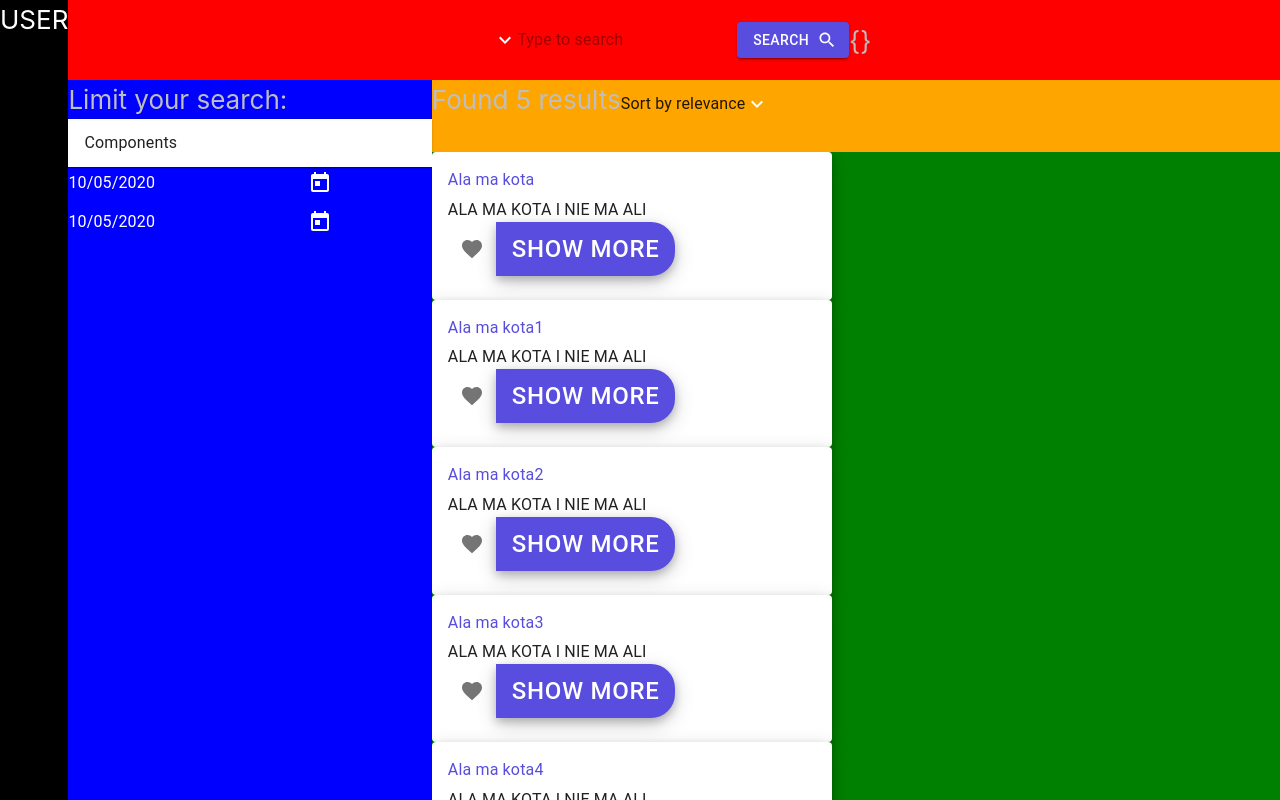
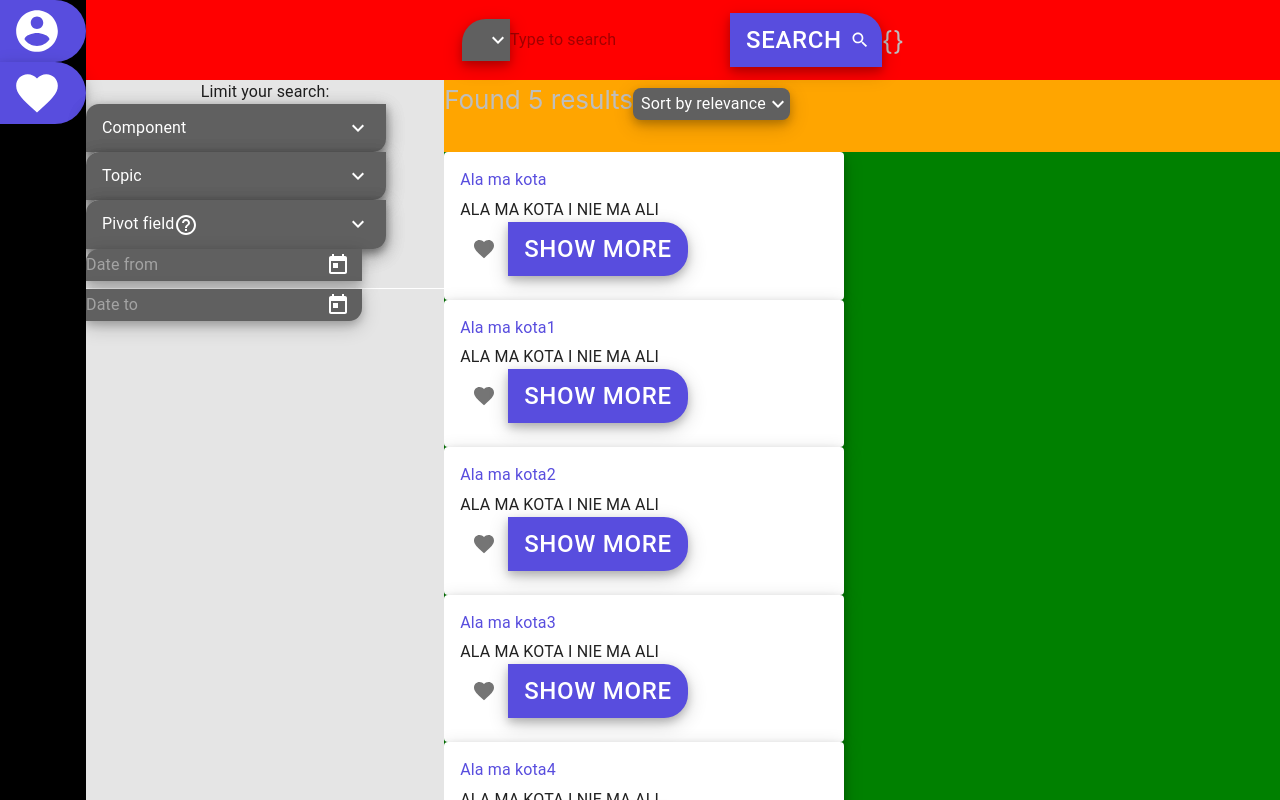
Before and after one commit to MichalKarol/SWI, a React (Create React App) app in the folder frontend/: page /search in a window 1280 px wide. Built offline with nearby package versions, Linux system fonts and the light colour scheme.

Commit message:
new components, changes

```diff
--- a/frontend/src/components/DateField.jsx
+++ b/frontend/src/components/DateField.jsx
@@ -14,23 +14,60 @@ const StyledTodayIcon = withStyles({
   },
 })(Today);
 
-export function DateField(props) {
-  const [value, setValue] = useState(undefined);
+const StyledUpperDate = withStyles({
+    root: {
+        backgroundColor: "#606060",
+        borderRadius: "0.5em 0 0 0",
+        boxShadow: '0 4px 8px 0 rgba(0, 0, 0, 0.2), 0 6px 20px 0 rgba(0, 0, 0, 0.19)',
+    },
+})(KeyboardDatePicker);
+
+const StyledLowerDate = withStyles({
+    root: {
+        backgroundColor: "#606060",
+        borderRadius: "0 0 0.5em 0",
+        boxShadow: '0 4px 8px 0 rgba(0, 0, 0, 0.2), 0 6px 20px 0 rgba(0, 0, 0, 0.19)',
+    },
+})(KeyboardDatePicker);
+
+export function UpperDateField(props) {
+    const [value, setValue] = useState(null);
     return (
         <MuiPickersUtilsProvider utils={DateFnsUtils}>
-      <KeyboardDatePicker
+            <StyledUpperDate
                 disableToolbar
                 variant="inline"
                 format="dd/MM/yyyy"
                 value={value}
-        placeholder={props.palceholder}
+                placeholder={props.placeholder}
                 onChange={(date) => setValue(date)}
                 InputProps={{
                     disableUnderline: true,
-          style: { color: "#fff" },
+                    style: {color: "#fff"},
                 }}
-        keyboardIcon={<StyledTodayIcon />}
+                keyboardIcon={<StyledTodayIcon/>}
             />
         </MuiPickersUtilsProvider>
     );
 }
+
+export function LowerDateField(props) {
+    const [value, setValue] = useState(null);
+    return (
+        <MuiPickersUtilsProvider utils={DateFnsUtils}>
+            <StyledLowerDate
+                disableToolbar
+                variant="inline"
+                format="dd/MM/yyyy"
+                value={value}
+                placeholder={props.placeholder}
+                onChange={(date) => setValue(date)}
+                InputProps={{
+                    disableUnderline: true,
+                    style: {color: "#fff"},
+                }}
+                keyboardIcon={<StyledTodayIcon/>}
+            />
+        </MuiPickersUtilsProvider>
+    );
+}
--- a/frontend/src/components/Dropdown.jsx
+++ b/frontend/src/components/Dropdown.jsx
@@ -2,17 +2,9 @@ import React, { useState } from "react";
 import {
   Select,
   MenuItem,
-  Typography,
-  ExpansionPanel,
-  ExpansionPanelDetails,
-  ExpansionPanelSummary,
-  FormControlLabel,
-  Checkbox,
-  Divider,
 } from "@material-ui/core";
 import { ExpandMore } from "@material-ui/icons";
 import withStyles from "@material-ui/core/styles/withStyles";
-import styled from "styled-components";
 
 const WhiteExpandMoreIcon = withStyles({
   root: {
@@ -51,7 +43,7 @@ export function Dropdown(props) {
   );
 }
 
-export const StyledDropdown = withStyles({
+export const StyledFieldDropdown = withStyles({
   root: {
     borderRadius: "1em 0 0 0 !important",
     backgroundColor: "#606060 !important",
@@ -64,71 +56,13 @@ export const StyledDropdown = withStyles({
   },
 })(Dropdown);
 
-const CheckboxContainer = styled.div`
-  display: flex;
-  flex-direction: column;
-  justify-content: center;
-  height: auto;
-`;
-
-// const Panel = withStyles({
-//   root: {
-//     "&:not(:last-child)": {
-//       borderBottom: 0,
-//     },
-//     "&:before": {
-//       display: "none",
-//     },
-//     borderRadius: "0.5em 0 0.5em 0",
-//     boxShadow:
-//       "0 4px 8px 0 rgba(0, 0, 0, 0.2), 0 6px 20px 0 rgba(0, 0, 0, 0.19)",
-//     backgroundColor: "#E5E5E5",
-//     width: "300px",
-//   },
-//   expanded: {},
-// })(ExpansionPanel);
-
-// const PanelSummary = withStyles({
-//   root: {
-//     backgroundColor: "#606060",
-//     color: "#ffffff",
-//     borderRadius: "0.5em 0 0.5em 0",
-//     boxShadow:
-//       "0 4px 8px 0 rgba(0, 0, 0, 0.2), 0 6px 20px 0 rgba(0, 0, 0, 0.19)",
-//   },
-//   expanded: {},
-// })(ExpansionPanelSummary);
-
-// const PanelDetails = withStyles({
-//   root: {
-//     backgroundColor: "#ffffff",
-//     borderRadius: "0 0 0 0.5em",
-//   },
-// })(ExpansionPanelDetails);
-
-export function ExpandingMultiSelectDropdown(props) {
-  const [value, setValue] = useState(
-    props.values.length > 0 ? props.values[0].value : {}
-  );
-  return (
-    <ExpansionPanel square>
-      <ExpansionPanelSummary expandIcon={<WhiteExpandMoreIcon />}>
-        <Typography>{props.title}</Typography>
-      </ExpansionPanelSummary>
-      <ExpansionPanelDetails>
-        <CheckboxContainer>
-          {props.values.map((el, idx) => (
-            <div key={idx}>
-              <FormControlLabel
-                control={<Checkbox color="secondary" />}
-                value={el.value}
-                label={el.label}
-              />
-              {idx !== props.values.length - 1 && <Divider />}
-            </div>
-          ))}
-        </CheckboxContainer>
-      </ExpansionPanelDetails>
-    </ExpansionPanel>
-  );
-}
+export const StyledSortDropdown = withStyles({
+  root: {
+    borderRadius: "0.5em !important",
+    backgroundColor: "#606060 !important",
+    color: "#ffffff",
+    textIndent: "0.5em",
+    boxShadow:
+      "0 4px 8px 0 rgba(0, 0, 0, 0.2), 0 6px 20px 0 rgba(0, 0, 0, 0.19)",
+  },
+})(Dropdown);
--- /dev/null
+++ b/frontend/src/components/ExpansionPanel.jsx
@@ -0,0 +1,91 @@
+import React, { useState } from "react";
+import {
+  Select,
+  MenuItem,
+  Typography,
+  ExpansionPanel,
+  ExpansionPanelDetails,
+  ExpansionPanelSummary,
+  FormControlLabel,
+  Checkbox,
+  Divider,
+} from "@material-ui/core";
+import { ExpandMore } from "@material-ui/icons";
+import withStyles from "@material-ui/core/styles/withStyles";
+import styled from "styled-components";
+
+const WhiteExpandMoreIcon = withStyles({
+  root: {
+    color: "#FFFFFF !important",
+  },
+})(ExpandMore);
+
+const CheckboxContainer = styled.div`
+  display: flex;
+  flex-direction: column;
+  justify-content: center;
+  height: auto;
+`;
+
+const Panel = withStyles({
+  root: {
+    "&:not(:last-child)": {
+      borderBottom: 0,
+    },
+    "&:before": {
+      display: "none",
+    },
+    borderRadius: "0.5em 0 0.5em 0",
+    boxShadow:
+      "0 4px 8px 0 rgba(0, 0, 0, 0.2), 0 6px 20px 0 rgba(0, 0, 0, 0.19)",
+    backgroundColor: "#E5E5E5",
+    width: "300px",
+  },
+  expanded: {},
+})(ExpansionPanel);
+
+const PanelSummary = withStyles({
+  root: {
+    backgroundColor: "#606060",
+    color: "#ffffff",
+    borderRadius: "0.5em 0 0.5em 0",
+    boxShadow:
+      "0 4px 8px 0 rgba(0, 0, 0, 0.2), 0 6px 20px 0 rgba(0, 0, 0, 0.19)",
+  },
+  expanded: {},
+})(ExpansionPanelSummary);
+
+const PanelDetails = withStyles({
+  root: {
+    backgroundColor: "#ffffff",
+    borderRadius: "0 0 0 0.5em",
+  },
+})(ExpansionPanelDetails);
+
+export function ExpandingMultiSelectDropdown(props) {
+  const [value, setValue] = useState(
+    props.values.length > 0 ? props.values[0].value : {}
+  );
+  return (
+    <Panel square>
+      <PanelSummary expandIcon={<WhiteExpandMoreIcon />}>
+        <Typography>{props.title}</Typography>
+        <Typography>{props.tooltip}</Typography>
+      </PanelSummary>
+      <PanelDetails>
+        <CheckboxContainer>
+          {props.values.map((el, idx) => (
+            <div key={idx}>
+              <FormControlLabel
+                control={<Checkbox color="secondary" />}
+                value={el.value}
+                label={el.label}
+              />
+              {idx !== props.values.length - 1 && <Divider />}
+            </div>
+          ))}
+        </CheckboxContainer>
+      </PanelDetails>
+    </Panel>
+  );
+}
--- a/frontend/src/components/Header.jsx
+++ b/frontend/src/components/Header.jsx
@@ -1,10 +1,11 @@
 import React, { useContext, useState } from "react";
 import { AuthenticationContext } from "../auth";
 import { SearchContext } from "../search";
-import { Dropdown } from "../components/Dropdown";
+import {Dropdown, StyledFieldDropdown} from "../components/Dropdown";
 import { Search } from "@material-ui/icons";
 import { InputBase, Button } from "@material-ui/core";
 import styled from "styled-components";
+import {StyledSearchButton} from "./StyledComponents";
 
 export function Header() {
   const authContext = useContext(AuthenticationContext);
@@ -19,7 +20,7 @@ export function Header() {
   `;
   return (
     <HeaderDiv className="grid-layout__header">
-      <Dropdown
+      <StyledFieldDropdown
         values={[
           { value: "All", label: "All fields" },
           { value: "Title", label: "Title" },
@@ -39,9 +40,9 @@ export function Header() {
           searchContext.setState((state) => ({ ...state, query: value }));
         }}
       />
-      <Button variant="contained" color="secondary" endIcon={<Search />}>
+      <StyledSearchButton variant="contained" color="secondary" endIcon={<Search />}>
         Search
-      </Button>
+      </StyledSearchButton>
       {JSON.stringify(searchContext.state)}
     </HeaderDiv>
   );
--- /dev/null
+++ b/frontend/src/components/StyledComponents.jsx
@@ -0,0 +1,50 @@
+import React from "react";
+import "date-fns";
+import withStyles from "@material-ui/core/styles/withStyles";
+import {Button} from "@material-ui/core";
+import Divider from "@material-ui/core/Divider";
+
+export const StyledSearchButton = withStyles({
+    root: {
+        borderRadius: "0 1em 0 0",
+        fontStyle: "normal",
+        fontSize: "24px",
+        boxShadow:
+            "0 4px 8px 0 rgba(0, 0, 0, 0.2), 0 6px 20px 0 rgba(0, 0, 0, 0.19)",
+    },
+})(Button);
+
+export const StyledElementButton = withStyles({
+    root: {
+        borderRadius: "0 1em 0 1em",
+        fontStyle: "normal",
+        fontSize: "24px",
+        boxShadow:
+            "0 4px 8px 0 rgba(0, 0, 0, 0.2), 0 6px 20px 0 rgba(0, 0, 0, 0.19)",
+    },
+})(Button);
+
+export const StyledBackButton = withStyles({
+    root: {
+        borderRadius: "0 1em 0 1em",
+        fontStyle: "normal",
+        fontSize: "24px",
+        boxShadow:
+            "0 4px 8px 0 rgba(0, 0, 0, 0.2), 0 6px 20px 0 rgba(0, 0, 0, 0.19)",
+    },
+})(Button);
+
+export const StyledSideButton = withStyles({
+    root: {
+        borderRadius: "0 5em 5em 0",
+        fontStyle: "normal",
+        boxShadow:
+            "0 4px 8px 0 rgba(0, 0, 0, 0.2), 0 6px 20px 0 rgba(0, 0, 0, 0.19)",
+    },
+})(Button);
+
+export const StyledDivider = withStyles({
+  root: {
+      backgroundColor: 'white',
+  }
+})(Divider);
--- a/frontend/src/components/UserBar.jsx
+++ b/frontend/src/components/UserBar.jsx
@@ -1,5 +1,8 @@
 import React from "react";
 import styled from "styled-components";
+import {StyledSideButton} from "./StyledComponents";
+import AccountCircleIcon from '@material-ui/icons/AccountCircle';
+import {FavoriteOutlined} from "@material-ui/icons";
 
 export function UserBar(props) {
   const UserBarDiv = styled.div`
@@ -7,5 +10,26 @@ export function UserBar(props) {
     color: white;
     grid-area: user;
   `;
-  return <UserBarDiv>USER</UserBarDiv>;
+  return (
+      <UserBarDiv>
+        <StyledSideButton
+            variant="contained"
+            color="secondary"
+            startIcon={
+                <AccountCircleIcon
+                    style={{ fontSize: 50 }}
+                />
+            }
+        />
+        <StyledSideButton
+            variant="contained"
+            color="secondary"
+            startIcon={
+                <FavoriteOutlined
+                    style={{ fontSize: 50 }}
+                />
+            }
+        />
+      </UserBarDiv>
+  );
 }
--- a/frontend/src/views/Document.jsx
+++ b/frontend/src/views/Document.jsx
@@ -3,6 +3,9 @@ import styled from "styled-components";
 import { useHistory } from "react-router-dom";
 import { Button } from "@material-ui/core";
 import { SearchContext, generateQueryParams } from "../search";
+import {StyledBackButton, StyledElementButton} from "../components/StyledComponents";
+import ArrowBackIcon from '@material-ui/icons/ArrowBack';
+import {Search} from "@material-ui/icons";
 
 export function Document(props) {
   const history = useHistory();
@@ -29,16 +32,30 @@ export function Document(props) {
     <DocumentDiv>
       <TextDiv>DOCUMENT {props.id}</TextDiv>
       <InfoDiv>
-        <Button
+        <StyledBackButton
           variant="contained"
           color="secondary"
+          startIcon={<ArrowBackIcon />}
           onClick={() => {
             history.push(`/search?${generateQueryParams(searchContext.state)}`);
           }}
         >
           Back to search results
-        </Button>
-        components Topics
+        </StyledBackButton>
+        Components
+        <StyledElementButton
+          variant="contained"
+          color="primary"
+        >
+          Component
+        </StyledElementButton>
+        Topics
+        <StyledElementButton
+          variant="contained"
+          color="primary"
+        >
+          Topic
+        </StyledElementButton>
       </InfoDiv>
     </DocumentDiv>
   );
--- a/frontend/src/views/Search.jsx
+++ b/frontend/src/views/Search.jsx
@@ -1,10 +1,15 @@
 import React, { useState, useRef, useEffect } from "react";
 import styled from "styled-components";
 
-import { Dropdown, ExpandingMultiSelectDropdown } from "../components/Dropdown";
-import { DateField } from "../components/DateField";
+import { StyledSortDropdown} from "../components/Dropdown";
+import { LowerDateField, UpperDateField} from "../components/DateField";
 import { ResultCard } from "../components/ResultCard";
 import { useHistory } from "react-router-dom";
+import { ExpandingMultiSelectDropdown } from "../components/ExpansionPanel";
+import { StyledDivider } from "../components/StyledComponents";
+import Typography from "@material-ui/core/Typography";
+import Tooltip from "@material-ui/core/Tooltip";
+import HelpOutlineIcon from '@material-ui/icons/HelpOutline';
 
 // const StyledDivider = withStyles({
 //   root: {
@@ -22,17 +27,6 @@ import { useHistory } from "react-router-dom";
 //       "0 4px 8px 0 rgba(0, 0, 0, 0.2), 0 6px 20px 0 rgba(0, 0, 0, 0.19)",
 //   },
 // })(InputBase);
-
-// const StyledSortSelect = withStyles({
-//   root: {
-//     borderRadius: "0.5em !important",
-//     backgroundColor: "#606060 !important",
-//     color: "#ffffff",
-//     textIndent: "0.5em",
-//     boxShadow:
-//       "0 4px 8px 0 rgba(0, 0, 0, 0.2), 0 6px 20px 0 rgba(0, 0, 0, 0.19)",
-//   },
-// })(Select);
 
 // const ContainerDiv = styled.div`
 //   display: flex;
@@ -120,7 +114,7 @@ export function Search() {
   `;
 
   const FiltersDiv = styled.div`
-    background: blue;
+    background: E5E5E5;
     grid-area: filters;
   `;
 
@@ -145,26 +139,52 @@ export function Search() {
     overflow: auto;
   `;
 
+  const pivotTooltip = (
+      <Tooltip title="Mark fields to group searches" aria-label="add">
+          <HelpOutlineIcon />
+      </Tooltip>
+  )
+
   return (
     <SearchDiv>
       <FiltersDiv>
-        <span>Limit your search:</span>
+        <Typography
+            color={"textPrimary"}
+            align={"center"}
+        >
+          Limit your search:
+        </Typography>
 
         <ExpandingMultiSelectDropdown
-          title="Components"
+          title="Component"
           values={[
             { value: "environment", label: "Environment" },
             { value: "civil rights", label: "Civil Rights" },
           ]}
         />
-        <DateField placeholder="Date from" />
-        {/* <StyledDivider /> */}
-        <DateField placeholder="Date to" />
+        <ExpandingMultiSelectDropdown
+          title="Topic"
+          values={[
+            { value: "environment", label: "Environment" },
+            { value: "civil rights", label: "Civil Rights" },
+          ]}
+        />
+        <ExpandingMultiSelectDropdown
+          title="Pivot field"
+          tooltip={pivotTooltip}
+          values={[
+            { value: "environment", label: "Environment" },
+            { value: "civil rights", label: "Civil Rights" },
+          ]}
+        />
+        <UpperDateField placeholder="Date from" />
+        <StyledDivider />
+        <LowerDateField placeholder="Date to" />
       </FiltersDiv>
       <ResultsDiv>
         <InfoDiv>
           <span>Found {results.length} results</span>
-          <Dropdown
+          <StyledSortDropdown
             values={[
               { value: "relevance", label: "Sort by relevance" },
               { value: "title", label: "Sort by title" },
```
Also changed, not shown: frontend/src/components/ResultCard.jsx (+0 -10 lines). Lines whose indentation alone changed are shown as unchanged.
